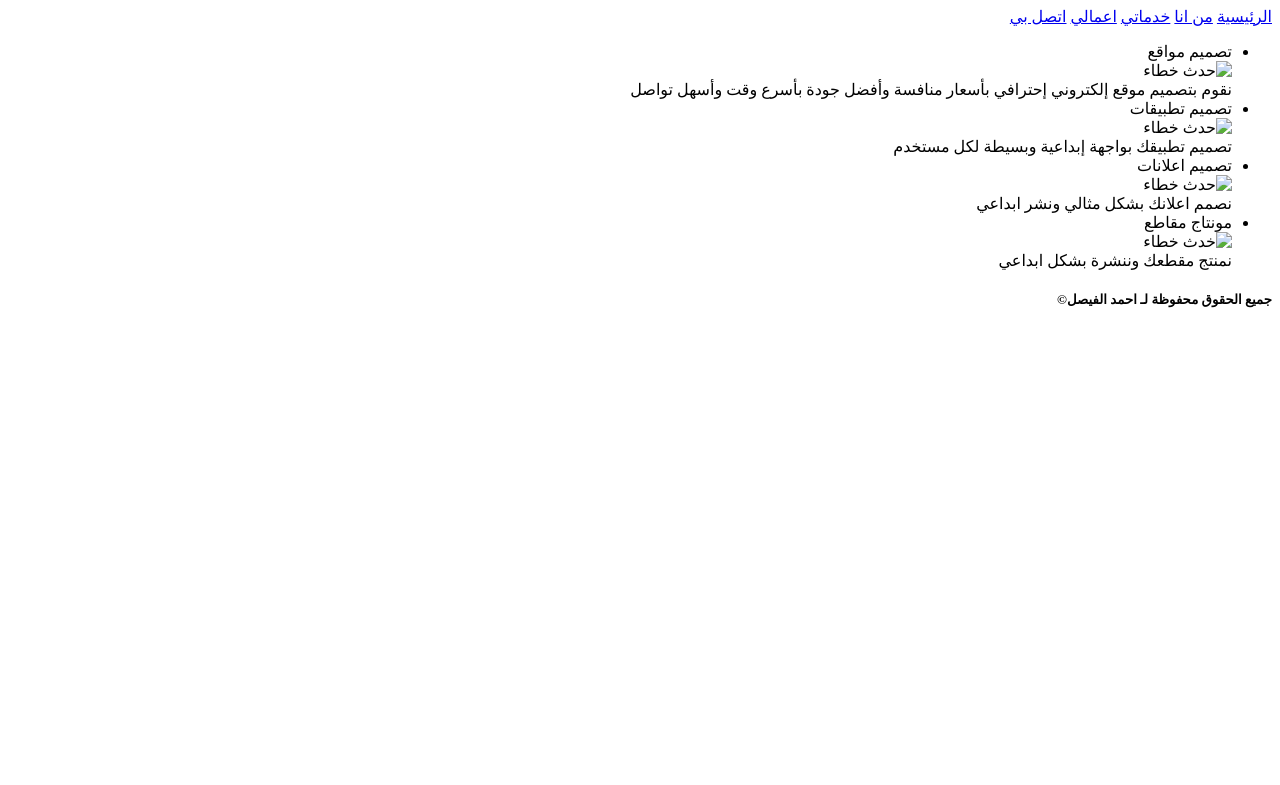
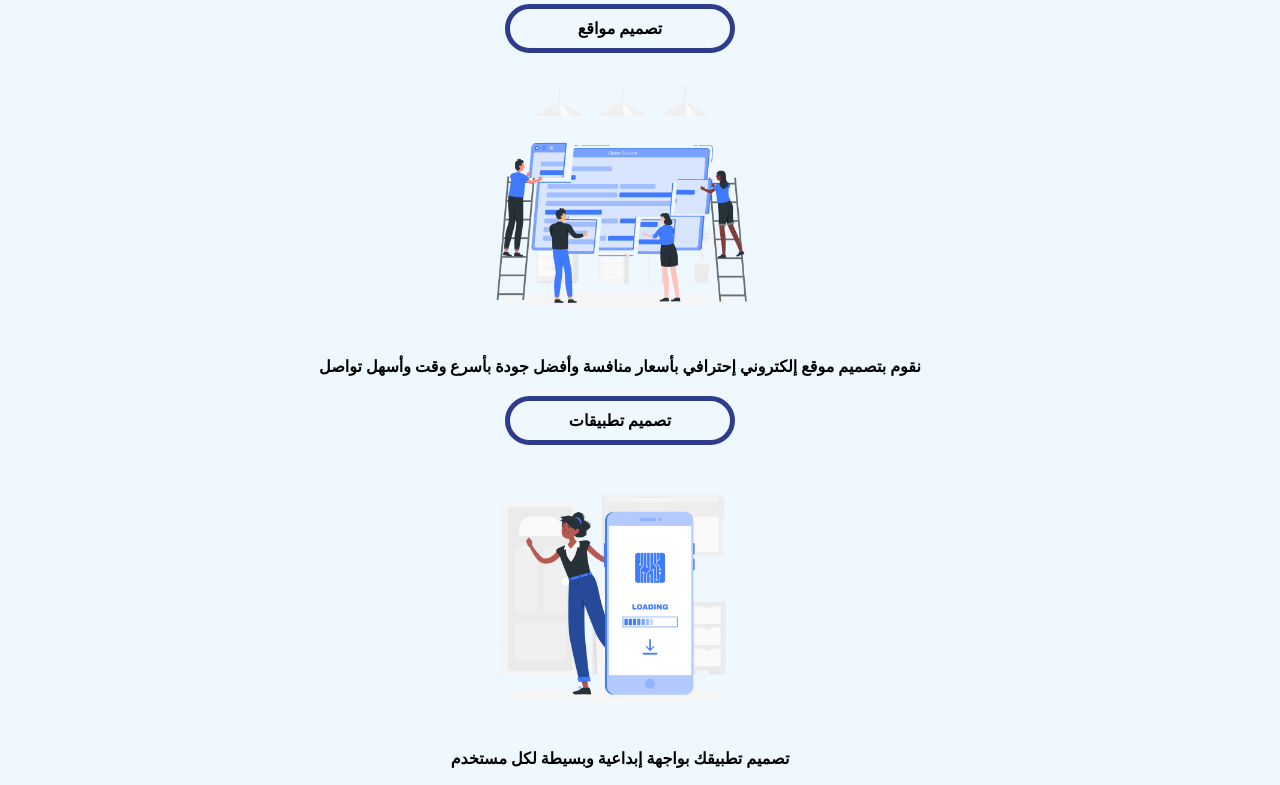
Before and after one commit to AHMED667830/web-site-ahmed-alfaisal2, a plain HTML site: page index3.html in a window 1280 px wide. Shown: the part 73-858 px from the top of the page. Before the commit the page ends 800 px from the top, so only its background shows below. Drawn offline with Linux system fonts and the light colour scheme; the site is published under a folder, as on GitHub Pages, so addresses that start at the root find nothing.

Commit message:
Update index3.html

```diff
--- a/index3.html
+++ b/index3.html
@@ -4,7 +4,7 @@
     <meta charset="UTF-8">
     <meta http-equiv="X-UA-Compatible" content="IE=edge">
     <meta name="viewport" content="width=device-width, initial-scale=1.0">
-    <link rel="stylesheet" href="/style/style3.css">
+    <link rel="stylesheet" href="style/style3.css">
     <title>خدماتي</title>
 </head>
 <body>
@@ -22,22 +22,22 @@
     <ul>
         <div class="asd1">
             <li>تصميم مواقع</li>
-            <img src="/img/Open source-rafiki.png" alt="حدث خطاء" width="300px"><br>
+            <img src="img/Open source-rafiki.png" alt="حدث خطاء" width="300px"><br>
             نقوم بتصميم موقع إلكتروني إحترافي بأسعار منافسة وأفضل جودة بأسرع وقت وأسهل تواصل
         </div>
         <div class="asd2">
             <li>تصميم تطبيقات</li>
-            <img src="/img/Firmware-rafiki.png" alt="حدث خطاء" width="300px"><br>
+            <img src="img/Firmware-rafiki.png" alt="حدث خطاء" width="300px"><br>
             تصميم تطبيقك بواجهة إبداعية وبسيطة لكل مستخدم
         </div>
         <div class="asd3">
             <li>تصميم اعلانات</li>
-            <img src="/img/Product presentation-rafiki.png" alt="حدث خطاء" width="300px"> <br>
+            <img src="img/Product presentation-rafiki.png" alt="حدث خطاء" width="300px"> <br>
             نصمم اعلانك بشكل مثالي ونشر ابداعي
         </div>
         <div class="asd4">
             <li>مونتاج مقاطع</li>
-            <img src="/img/Online ads-rafiki.png" alt="خدث خطاء" width="300px"><br>
+            <img src="img/Online ads-rafiki.png" alt="خدث خطاء" width="300px"><br>
             نمنتج مقطعك وننشرة بشكل ابداعي
         </div>
 
```
